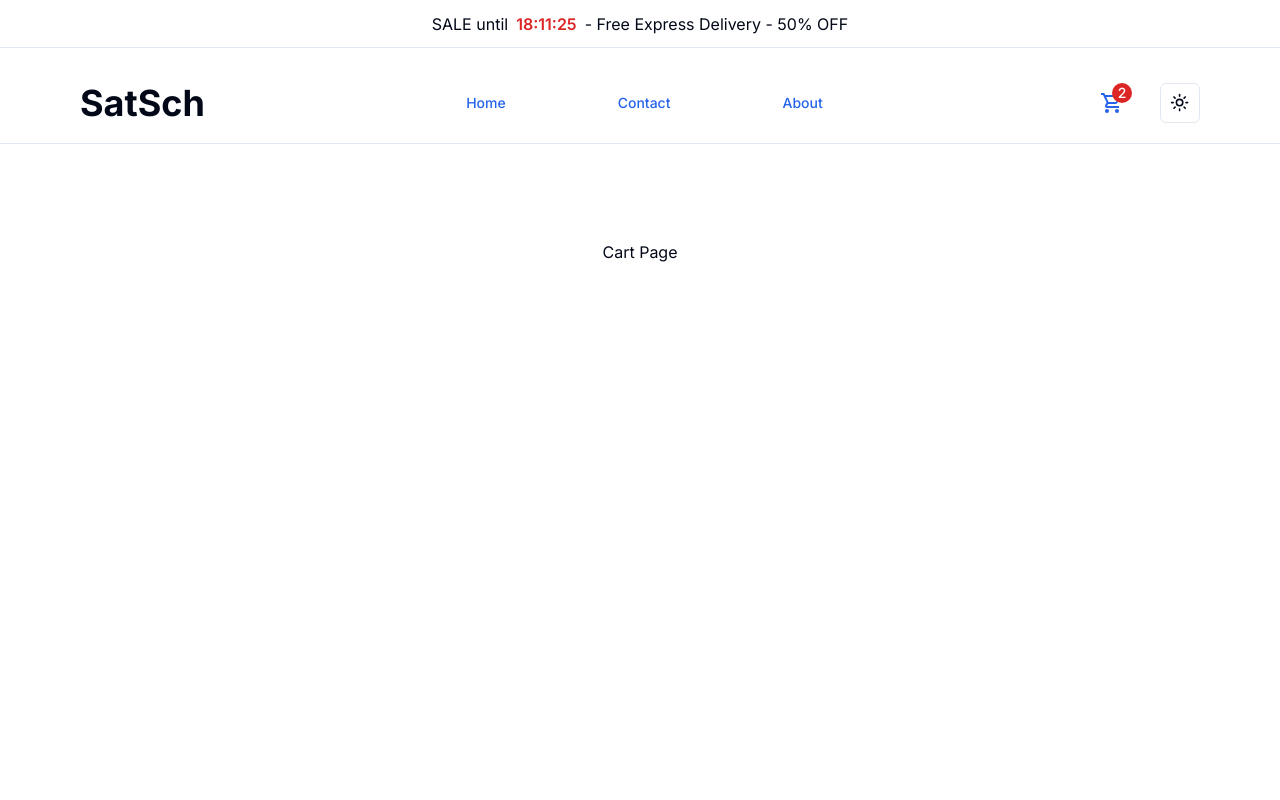
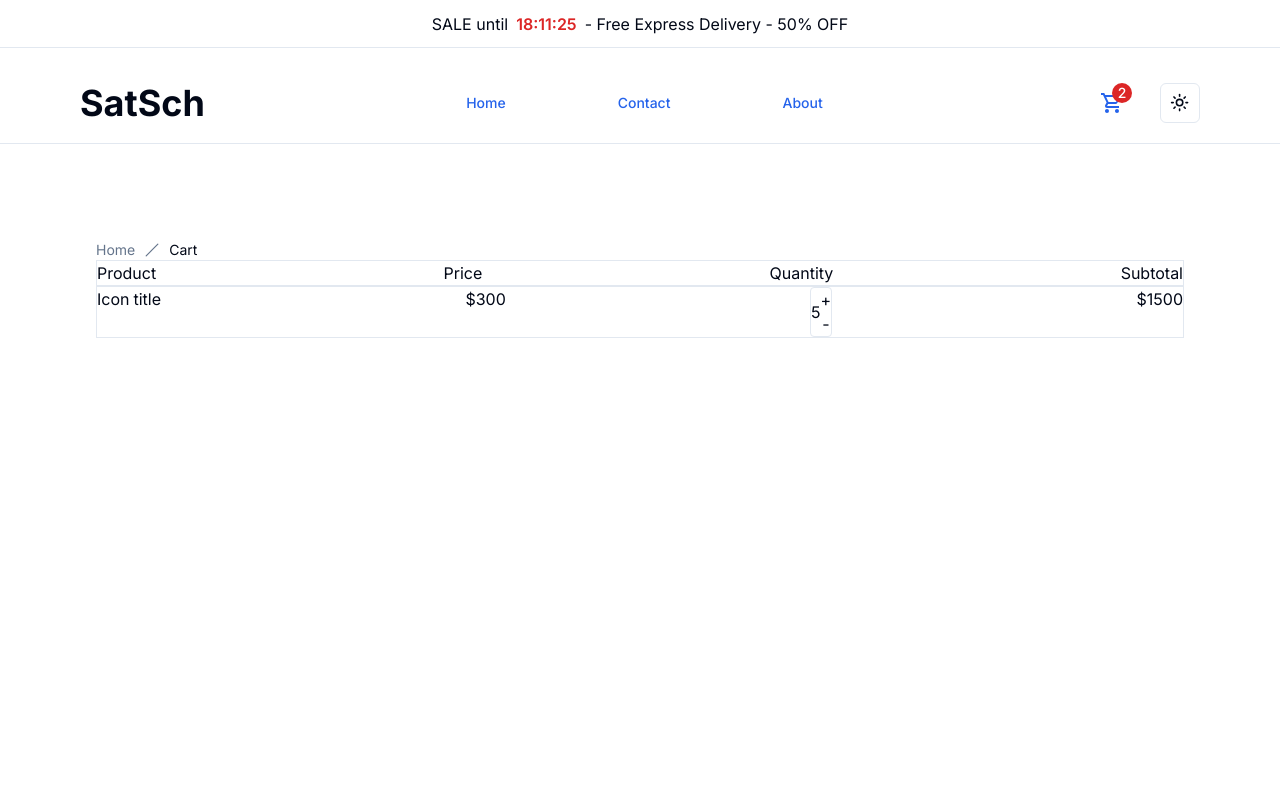
Before and after one commit to DayanWalter/satschool, a Next.js app: page /cart in a window 1280 px wide. Shown: the top 800 px of the page. Built offline with nearby package versions, Linux system fonts and the light colour scheme.

Commit message:
Cart first draft

```diff
--- a/src/app/cart/page.tsx
+++ b/src/app/cart/page.tsx
@@ -1,8 +1,63 @@
 import React from "react";
+import { Slash } from "lucide-react";
+
+import {
+  Breadcrumb,
+  BreadcrumbItem,
+  BreadcrumbLink,
+  BreadcrumbList,
+  BreadcrumbPage,
+  BreadcrumbSeparator,
+} from "@/components/ui/breadcrumb";
 
 export default function Cart() {
   return (
-    <main className='flex min-h-screen flex-col items-center justify-between p-24'>
+    <main className="flex min-h-screen flex-col items-center justify-between p-24">
+      <div className="flex w-full flex-col">
+        <Breadcrumb>
+          <BreadcrumbList>
+            <BreadcrumbItem>
+              <BreadcrumbLink href="/">Home</BreadcrumbLink>
+            </BreadcrumbItem>
+            <BreadcrumbSeparator>
+              <Slash />
+            </BreadcrumbSeparator>
+            <BreadcrumbItem>
+              <BreadcrumbPage>Cart</BreadcrumbPage>
+            </BreadcrumbItem>
+          </BreadcrumbList>
+        </Breadcrumb>
+        {/* Cart Content */}
+        <div>
+          {/* Cart Header */}
+          <div className="flex justify-between border">
+            <p>Product</p>
+            <p>Price</p>
+            <p>Quantity</p>
+            <p>Subtotal</p>
+          </div>
+          {/* Cart Item */}
+          <div className="flex justify-between border">
+            {/* Product */}
+            <div className="flex gap-1">
+              <p>Icon</p>
+              <p>title</p>
+            </div>
+            {/* Price */}
+            <p>$300</p>
+            {/* Quantity */}
+            <div className="flex items-center rounded border">
+              <p>5</p>
+              <div className="flex flex-col">
+                <button>+</button>
+                <button>-</button>
+              </div>
+            </div>
+            {/* Subtotal */}
+            <p>$1500</p>
+          </div>
+        </div>
+      </div>
       Cart Page
     </main>
   );
--- /dev/null
+++ b/src/components/ui/breadcrumb.tsx
@@ -0,0 +1,115 @@
+import * as React from "react"
+import { Slot } from "@radix-ui/react-slot"
+import { ChevronRight, MoreHorizontal } from "lucide-react"
+
+import { cn } from "@/lib/utils"
+
+const Breadcrumb = React.forwardRef<
+  HTMLElement,
+  React.ComponentPropsWithoutRef<"nav"> & {
+    separator?: React.ReactNode
+  }
+>(({ ...props }, ref) => <nav ref={ref} aria-label="breadcrumb" {...props} />)
+Breadcrumb.displayName = "Breadcrumb"
+
+const BreadcrumbList = React.forwardRef<
+  HTMLOListElement,
+  React.ComponentPropsWithoutRef<"ol">
+>(({ className, ...props }, ref) => (
+  <ol
+    ref={ref}
+    className={cn(
+      "flex flex-wrap items-center gap-1.5 break-words text-sm text-muted-foreground sm:gap-2.5",
+      className
+    )}
+    {...props}
+  />
+))
+BreadcrumbList.displayName = "BreadcrumbList"
+
+const BreadcrumbItem = React.forwardRef<
+  HTMLLIElement,
+  React.ComponentPropsWithoutRef<"li">
+>(({ className, ...props }, ref) => (
+  <li
+    ref={ref}
+    className={cn("inline-flex items-center gap-1.5", className)}
+    {...props}
+  />
+))
+BreadcrumbItem.displayName = "BreadcrumbItem"
+
+const BreadcrumbLink = React.forwardRef<
+  HTMLAnchorElement,
+  React.ComponentPropsWithoutRef<"a"> & {
+    asChild?: boolean
+  }
+>(({ asChild, className, ...props }, ref) => {
+  const Comp = asChild ? Slot : "a"
+
+  return (
+    <Comp
+      ref={ref}
+      className={cn("transition-colors hover:text-foreground", className)}
+      {...props}
+    />
+  )
+})
+BreadcrumbLink.displayName = "BreadcrumbLink"
+
+const BreadcrumbPage = React.forwardRef<
+  HTMLSpanElement,
+  React.ComponentPropsWithoutRef<"span">
+>(({ className, ...props }, ref) => (
+  <span
+    ref={ref}
+    role="link"
+    aria-disabled="true"
+    aria-current="page"
+    className={cn("font-normal text-foreground", className)}
+    {...props}
+  />
+))
+BreadcrumbPage.displayName = "BreadcrumbPage"
+
+const BreadcrumbSeparator = ({
+  children,
+  className,
+  ...props
+}: React.ComponentProps<"li">) => (
+  <li
+    role="presentation"
+    aria-hidden="true"
+    className={cn("[&>svg]:size-3.5", className)}
+    {...props}
+  >
+    {children ?? <ChevronRight />}
+  </li>
+)
+BreadcrumbSeparator.displayName = "BreadcrumbSeparator"
+
+const BreadcrumbEllipsis = ({
+  className,
+  ...props
+}: React.ComponentProps<"span">) => (
+  <span
+    role="presentation"
+    aria-hidden="true"
+    className={cn("flex h-9 w-9 items-center justify-center", className)}
+    {...props}
+  >
+    <MoreHorizontal className="h-4 w-4" />
+    <span className="sr-only">More</span>
+  </span>
+)
+BreadcrumbEllipsis.displayName = "BreadcrumbElipssis"
+
+export {
+  Breadcrumb,
+  BreadcrumbList,
+  BreadcrumbItem,
+  BreadcrumbLink,
+  BreadcrumbPage,
+  BreadcrumbSeparator,
+  BreadcrumbEllipsis,
+}
```
Also changed, not shown: src/components/Products.tsx (+0 -8 lines).
